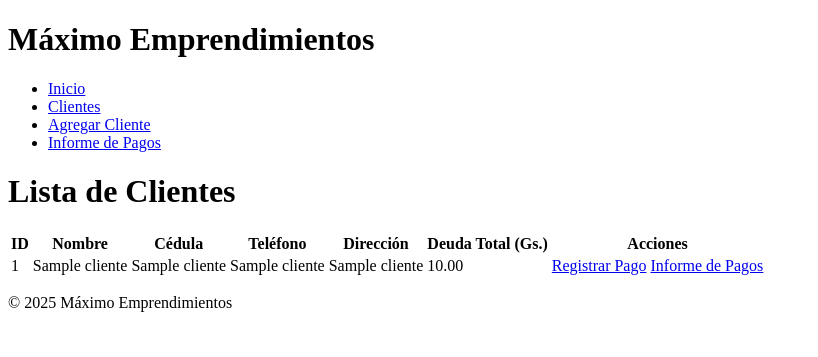
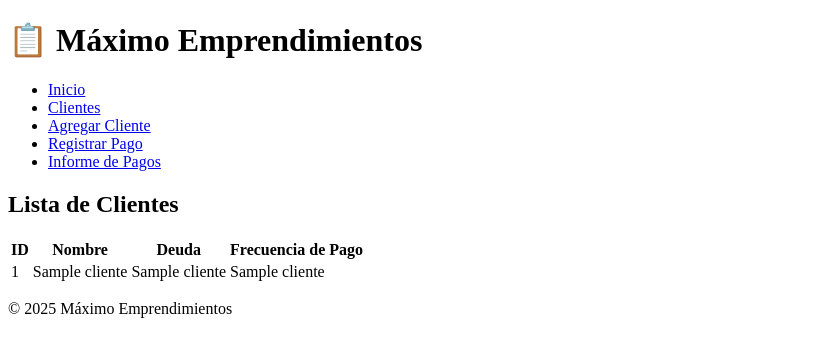
Before and after one commit to edupjc/MaximoEmprendimientos, a Flask app: template templates/clientes.html in a window 1280 px wide. Shown: the top 357 px of the page, without its empty margins (0-818 px from the left). Run offline with Flask 3, Linux system fonts and the light colour scheme; the template is opened without the code that fills it: most values are stand-ins (such as "Sample title", 1, 10 or a date in 2020).

Commit message:
Primer commit: sistema de gestión clientes y pagos

```diff
--- a/app.py
+++ b/app.py
@@ -1,36 +1,9 @@
 from flask import Flask, render_template, request, redirect, url_for
 import sqlite3
-import os
 
 app = Flask(__name__)
 
-# Base de datos
 DB_FILE = 'clientes.db'
-
-def crear_tabla():
-    with sqlite3.connect(DB_FILE) as conn:
-        cursor = conn.cursor()
-        cursor.execute('''
-            CREATE TABLE IF NOT EXISTS clientes (
-                id INTEGER PRIMARY KEY AUTOINCREMENT,
-                nombre TEXT NOT NULL,
-                cedula TEXT,
-                telefono TEXT,
-                direccion TEXT,
-                deuda_total REAL DEFAULT 0
-            )
-        ''')
-        cursor.execute('''
-            CREATE TABLE IF NOT EXISTS pagos (
-                id INTEGER PRIMARY KEY AUTOINCREMENT,
-                cliente_id INTEGER,
-                fecha TEXT,
-                monto REAL,
-                FOREIGN KEY (cliente_id) REFERENCES clientes(id)
-            )
-        ''')
-
-crear_tabla()
 
 @app.route('/')
 def index():
@@ -48,48 +21,30 @@ def clientes():
 def registrar_cliente():
     if request.method == 'POST':
         nombre = request.form['nombre']
-        cedula = request.form['cedula']
-        telefono = request.form['telefono']
-        direccion = request.form['direccion']
         deuda = float(request.form['deuda'])
-
+        frecuencia_pago = request.form['frecuencia_pago']
         with sqlite3.connect(DB_FILE) as conn:
             cursor = conn.cursor()
             cursor.execute('''
-                INSERT INTO clientes (nombre, cedula, telefono, direccion, deuda_total)
-                VALUES (?, ?, ?, ?, ?)
-            ''', (nombre, cedula, telefono, direccion, deuda))
+                INSERT INTO clientes (nombre, deuda, frecuencia_pago)
+                VALUES (?, ?, ?)
+            ''', (nombre, deuda, frecuencia_pago))
             conn.commit()
         return redirect(url_for('clientes'))
     return render_template('registrar_cliente.html')
 
-@app.route('/registrar_pago/<int:cliente_id>', methods=['GET', 'POST'])
-def registrar_pago(cliente_id):
+@app.route('/registrar_pago', methods=['GET', 'POST'])
+def registrar_pago():
+    # Aquí puedes implementar la lógica para registrar pagos
     if request.method == 'POST':
-        fecha = request.form['fecha']
-        monto = float(request.form['monto'])
+        # Procesar pago
+        pass
+    return render_template('registrar_pago.html')
 
-        with sqlite3.connect(DB_FILE) as conn:
-            cursor = conn.cursor()
-            cursor.execute("INSERT INTO pagos (cliente_id, fecha, monto) VALUES (?, ?, ?)", (cliente_id, fecha, monto))
-            cursor.execute("UPDATE clientes SET deuda_total = deuda_total - ? WHERE id = ?", (monto, cliente_id))
-            conn.commit()
-        return redirect(url_for('clientes'))
+@app.route('/informe_pagos')
+def informe_pagos():
+    # Aquí puedes implementar la lógica para mostrar informe de pagos
+    return render_template('informe_pagos.html')
 
-    return render_template('registrar_pago.html', cliente_id=cliente_id)
-
-@app.route('/informe_pagos/<int:cliente_id>')
-def informe_pagos(cliente_id):
-    with sqlite3.connect(DB_FILE) as conn:
-        cursor = conn.cursor()
-        cursor.execute("SELECT nombre FROM clientes WHERE id = ?", (cliente_id,))
-        cliente = cursor.fetchone()
-
-        cursor.execute("SELECT fecha, monto FROM pagos WHERE cliente_id = ?", (cliente_id,))
-        pagos = cursor.fetchall()
-    return render_template('informe_pagos.html', cliente=cliente, pagos=pagos)
-
-# 👇 Esto es lo que Render necesita para detectar el puerto dinámicamente
 if __name__ == '__main__':
-    port = int(os.environ.get('PORT', 5000))
-    app.run(host='0.0.0.0', port=port, debug=True)
+    app.run(debug=True)
--- a/templates/base.html
+++ b/templates/base.html
@@ -1,21 +1,20 @@
 <!DOCTYPE html>
 <html lang="es">
 <head>
-    <meta charset="UTF-8">
+    <meta charset="UTF-8" />
+    <meta name="viewport" content="width=device-width, initial-scale=1" />
     <title>Máximo Emprendimientos</title>
-    <link rel="stylesheet" href="{{ url_for('static', filename='style.css') }}">
+    <link rel="stylesheet" href="{{ url_for('static', filename='style.css') }}" />
 </head>
 <body>
     <header>
-        <h1>Máximo Emprendimientos</h1>
+        <h1>📋 Máximo Emprendimientos</h1>
         <nav>
             <ul>
                 <li><a href="{{ url_for('index') }}">Inicio</a></li>
-                <li><a href="{{ url_for('mostrar_clientes') }}">Clientes</a></li>
+                <li><a href="{{ url_for('clientes') }}">Clientes</a></li>
                 <li><a href="{{ url_for('registrar_cliente') }}">Agregar Cliente</a></li>
-                <!-- Enlace eliminado porque requiere cliente_id:
                 <li><a href="{{ url_for('registrar_pago') }}">Registrar Pago</a></li>
-                -->
                 <li><a href="{{ url_for('informe_pagos') }}">Informe de Pagos</a></li>
             </ul>
         </nav>
--- a/templates/clientes.html
+++ b/templates/clientes.html
@@ -1,20 +1,16 @@
 {% extends "base.html" %}
 
-{% block title %}Lista de Clientes{% endblock %}
+{% block content %}
+<h2>Lista de Clientes</h2>
 
-{% block content %}
-<h1>Lista de Clientes</h1>
-
-<table class="table table-striped table-bordered">
-    <thead class="table-primary">
+{% if clientes %}
+<table>
+    <thead>
         <tr>
             <th>ID</th>
             <th>Nombre</th>
-            <th>Cédula</th>
-            <th>Teléfono</th>
-            <th>Dirección</th>
-            <th>Deuda Total (Gs.)</th>
-            <th>Acciones</th>
+            <th>Deuda</th>
+            <th>Frecuencia de Pago</th>
         </tr>
     </thead>
     <tbody>
@@ -24,18 +20,11 @@
             <td>{{ cliente[1] }}</td>
             <td>{{ cliente[2] }}</td>
             <td>{{ cliente[3] }}</td>
-            <td>{{ cliente[4] }}</td>
-            <td>{{ "%.2f"|format(cliente[5]) }}</td>
-            <td>
-                <a href="{{ url_for('registrar_pago', cliente_id=cliente[0]) }}" class="btn btn-success btn-sm">Registrar Pago</a>
-                <a href="{{ url_for('informe_pagos', cliente_id=cliente[0]) }}" class="btn btn-info btn-sm">Informe de Pagos</a>
-            </td>
-        </tr>
-        {% else %}
-        <tr>
-            <td colspan="7" class="text-center">No hay clientes registrados.</td>
         </tr>
         {% endfor %}
     </tbody>
 </table>
+{% else %}
+<p>No hay clientes registrados.</p>
+{% endif %}
 {% endblock %}
```
Also changed, not shown: templates/informe_pagos.html (+9 -9 lines), templates/registrar_cliente.html (+17 -13 lines), templates/registrar_pago.html (+13 -13 lines).
